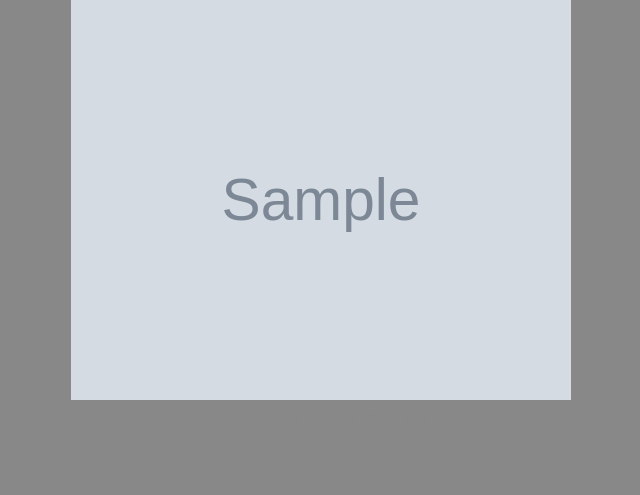
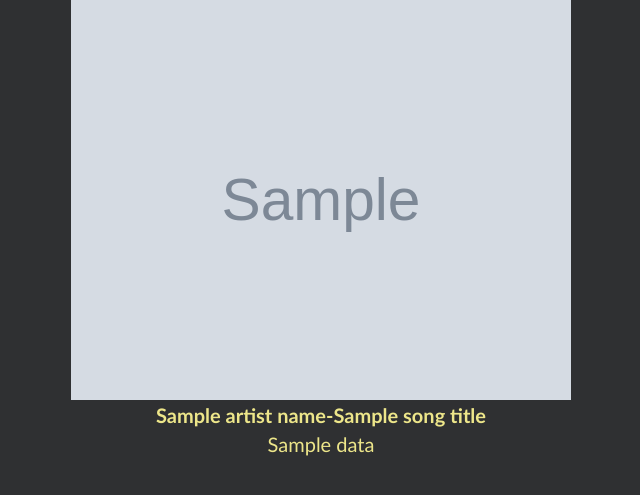
Before and after one commit to itsjustaplant/Lyrics-for-spotify---Spofly, a Flask app: template templates/home.html in a window 1280 px wide. Shown: the top 495 px of the page, without its empty margins (319-959 px from the left). Run offline with Flask 2, Linux system fonts and the light colour scheme; the template is opened without the code that fills it: most values are stand-ins (such as "Sample title", 1, 10 or a date in 2020); grey boxes marked "Sample" are stand-in pictures; some libraries are stand-ins or nearby versions.

Commit message:
colour added

```diff
--- a/templates/home.html
+++ b/templates/home.html
@@ -14,7 +14,7 @@
     <body >
 
         <div id="image">
-            <a href="http://localhost:5000/logout">  <img id="img" src="{{image}}"> </a>
+            <a href="https://spoflyv1.herokuapp.com/logout">  <img id="img" src="{{image}}"> </a>
 
         </div>
 
@@ -32,7 +32,7 @@
 
             background-repeat: no-repeat;
             background-size: cover;
-            background-color: {{bg_color}};
+            background-color: #2f3032;;
             margin-top: -0.001vh;
 
         }
@@ -46,7 +46,7 @@
             margin-left: 20vw;
             z-index: 8;
             margin-bottom: -5vh;
-            background-color: {{bg_color}};
+            background-color: #2f3032;;
         }
         #img{
             display: block;
@@ -62,8 +62,8 @@
 
             display: block;
             text-align: center;
-            background-color: {{bg_color}};
-            color: {{txt_color}};
+            background-color: #2f3032;;
+            color: #ede68a;
             position: fixed;
             alignment: center;
             width: 60vw;
@@ -83,8 +83,8 @@
             width: 40vw;
             margin-top: 53.6vh;
             font-size: 2.5vh;
-            background-color: {{bg_color}};
-            color: {{txt_color}} !important;
+            background-color: #2f3032;;
+            color: #ede68a !important;
         }
     }
 pre {
```
